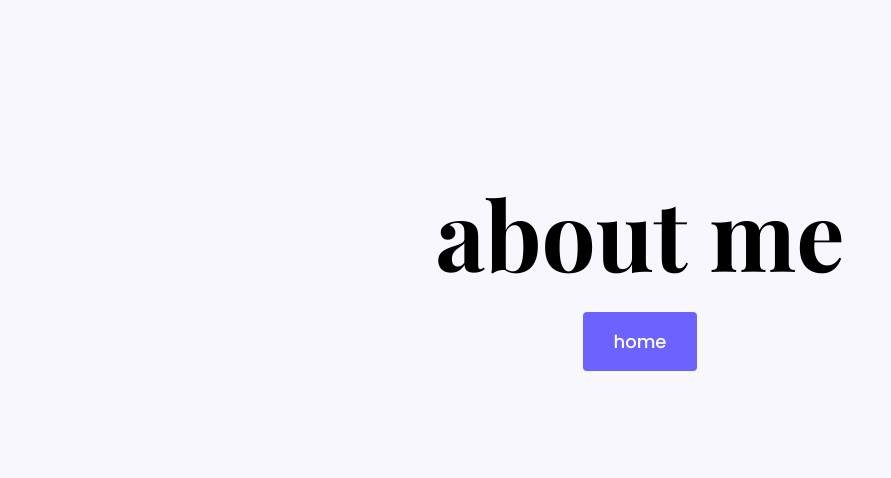
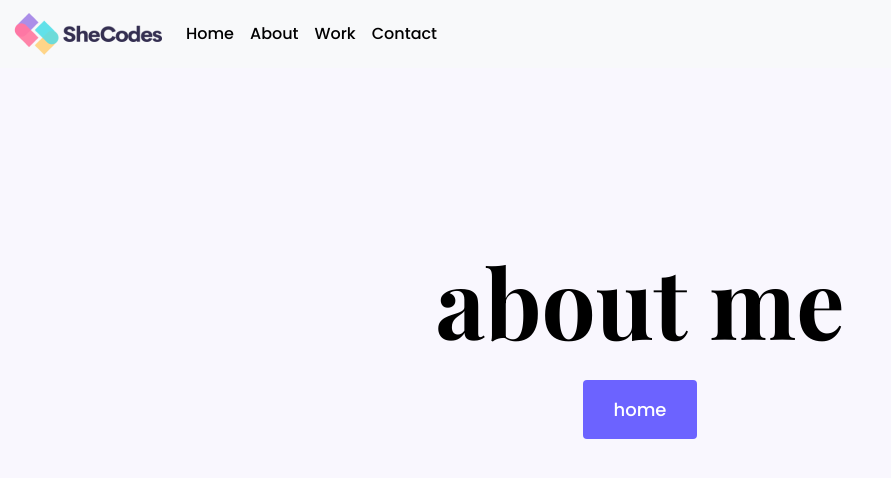
Before and after one commit to minnakrandolph/9.6.23.final.project, a plain HTML site: page about.html in a window 1280 px wide. Shown: the whole page, without its empty margins (0-891 px from the left). Drawn offline with nearby package versions, Linux system fonts and the light colour scheme; a web font is replaced by a local one.

Commit message:
Updates to index and about pages
included a navbar on both

```diff
--- a/about.html
+++ b/about.html
@@ -13,6 +13,31 @@
     <title>About Page</title>
 </head>
 <body>
+
+    <nav class="navbar navbar-expand-lg bg-body-tertiary">
+        <div class="container-fluid">
+          <a class="navbar-brand" href="#"><img src="images/logo.png"></a>
+          <button class="navbar-toggler" type="button" data-bs-toggle="collapse" data-bs-target="#navbarSupportedContent" aria-controls="navbarSupportedContent" aria-expanded="false" aria-label="Toggle navigation">
+            <span class="navbar-toggler-icon"></span>
+          </button>
+          <div class="collapse navbar-collapse" id="navbarSupportedContent">
+            <ul class="navbar-nav me-auto mb-2 mb-lg-0">
+              <li class="nav-item">
+                <a class="nav-link active" aria-current="page" href="#">Home</a>
+              </li>
+              <li class="nav-item">
+                <a class="nav-link active" aria-current="page" href="about.html">About</a>
+              </li>
+              <li class="nav-item">
+                <a class="nav-link active" aria-current="page" href="#">Work</a>
+              </li>
+              <li class="nav-item">
+                <a class="nav-link active" aria-current="page" href="#">Contact</a>
+              </li>
+            </ul>
+           </div>
+        </div>
+      </nav>
     <div class="hero">
     <h1>about me</h1>
     <a href="index.html" class="btn btn-branding">home</a>
```
Also changed, not shown: index.html (+9 -26 lines), images/logo.png (added).
